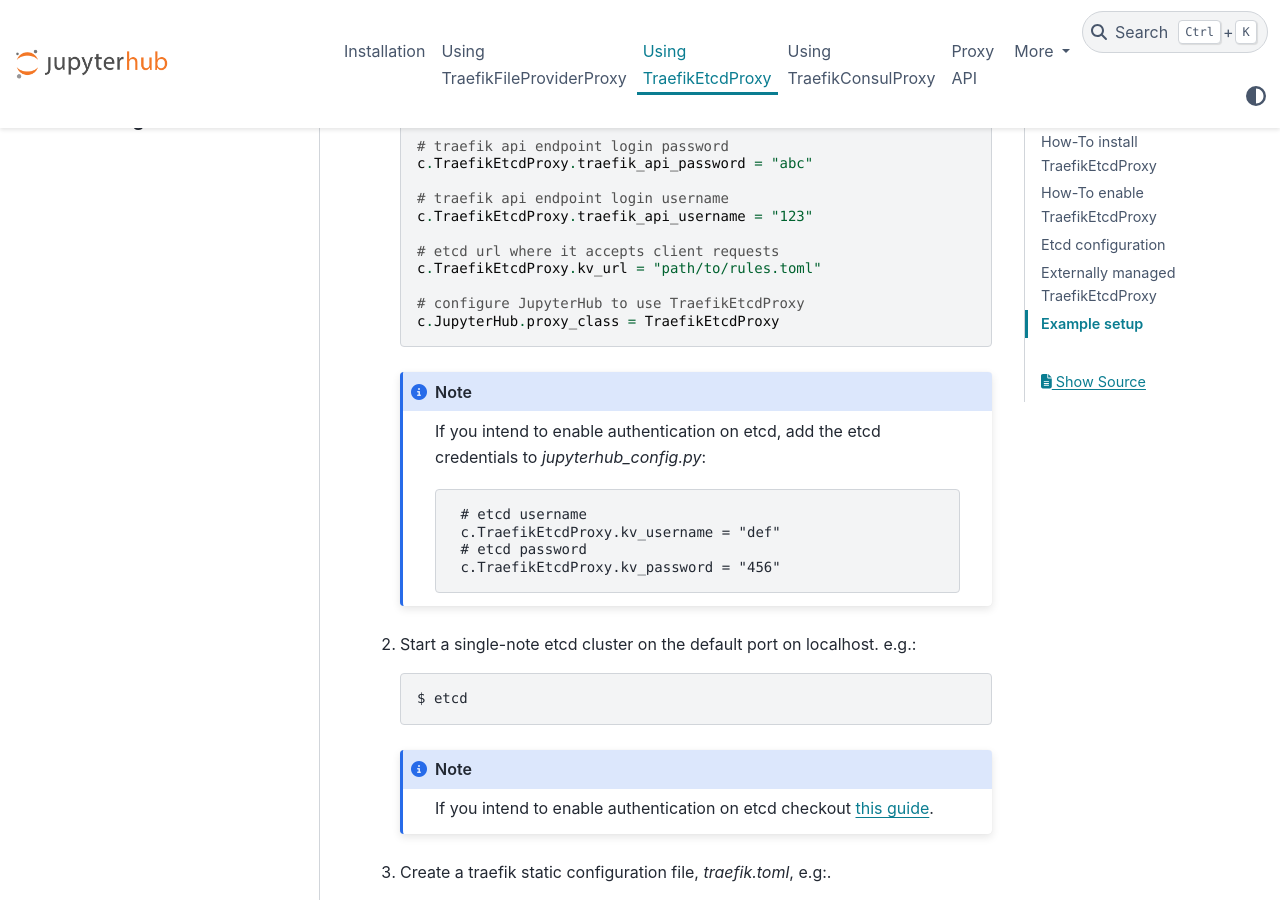
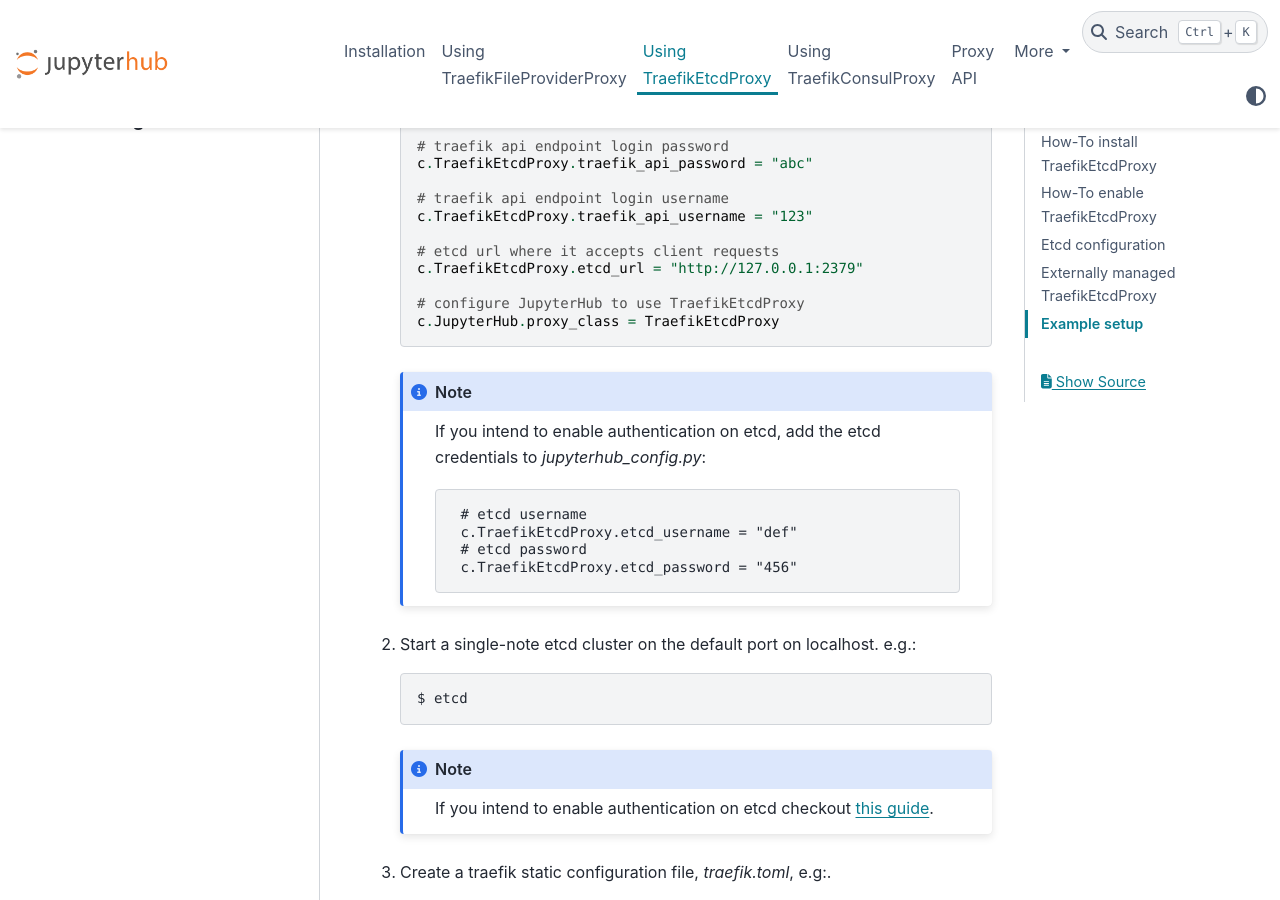
Before and after one commit to jupyterhub/traefik-proxy, a Sphinx documentation site: the page built from docs/source/etcd.md, in a window 1280 px wide and 900 px high, scrolled down 5016 px. Built offline with Sphinx 7.4.7 and the PyData theme 0.15.4, drawn with Linux system fonts in a browser that asks for light colours; some of the changed text lies outside the part shown.

Commit message:
consistent config for etcd/consule
avoid using generic `kv_` prefix for _not_ generic config like url, username, password

````diff
--- a/docs/source/etcd.md
+++ b/docs/source/etcd.md
@@ -69,14 +69,14 @@
 3. By **default**, TraefikEtcdProxy assumes etcd accepts client requests on the official **default** etcd port `2379` for client requests.
 
     ```python
-    c.TraefikEtcdProxy.kv_url = "http://127.0.0.1:2379"
+    c.TraefikEtcdProxy.etcd_url = "http://127.0.0.1:2379"
     ```
 
     If the etcd cluster is deployed differently than using the etcd defaults, then you **must** pass the etcd url to the proxy using
-    the `kv_url` option in *jupyterhub_config.py*:
+    the `etcd_url` option in *jupyterhub_config.py*:
 
     ```python
-    c.TraefikEtcdProxy.kv_url = "scheme://hostname:port"
+    c.TraefikEtcdProxy.etcd_url = "scheme://hostname:port"
     ```
 
 ```{note}
@@ -87,12 +87,12 @@
    some etcd configuration details, such as:
    * etcd **address** where it accepts client requests
      ```
-     c.TraefikEtcdProxy.kv_url="scheme://hostname:port"
+     c.TraefikEtcdProxy.etcd_url="scheme://hostname:port"
      ```
    * etcd **credentials** (if etcd has authentication enabled)
      ```
-     c.TraefikEtcdProxy.kv_username="abc"
-     c.TraefikEtcdProxy.kv_password="123"
+     c.TraefikEtcdProxy.etcd_username="abc"
+     c.TraefikEtcdProxy.etcd_password="123"
      ```
 
 2. Etcd has two API versions: the API V3 and the API V2. Traefik suggests using Etcd API V3,
@@ -124,15 +124,15 @@
    c.TraefikEtcdProxy.should_start = False
 
    # if not the default:
-   c.TraefikEtcdProxy.kv_url = "http://etcd-host:2379"
+   c.TraefikEtcdProxy.etcd_url = "http://etcd-host:2379"
 
    # traefik api credentials
    c.TraefikEtcdProxy.traefik_api_username = "abc"
    c.TraefikEtcdProxy.traefik_api_password = "123"
 
    # etcd credentials
-   c.TraefikEtcdProxy.kv_username = "def"
-   c.TraefikEtcdProxy.kv_password = "456"
+   c.TraefikEtcdProxy.etcd_username = "def"
+   c.TraefikEtcdProxy.etcd_password = "456"
    ```
 
 3. Create a *toml* file with traefik's desired static configuration
@@ -207,7 +207,7 @@
    c.TraefikEtcdProxy.traefik_api_username = "123"
 
    # etcd url where it accepts client requests
-   c.TraefikEtcdProxy.kv_url = "path/to/rules.toml"
+   c.TraefikEtcdProxy.etcd_url = "http://127.0.0.1:2379"
 
    # configure JupyterHub to use TraefikEtcdProxy
    c.JupyterHub.proxy_class = TraefikEtcdProxy
@@ -218,9 +218,9 @@
     If you intend to enable authentication on etcd, add the etcd credentials to *jupyterhub_config.py*:
 
         # etcd username
-        c.TraefikEtcdProxy.kv_username = "def"
+        c.TraefikEtcdProxy.etcd_username = "def"
         # etcd password
-        c.TraefikEtcdProxy.kv_password = "456"
+        c.TraefikEtcdProxy.etcd_password = "456"
     ```
 
 2. Start a single-note etcd cluster on the default port on localhost. e.g.:
````
Also changed, not shown: docs/source/consul.md (+12 -12 lines), docs/source/file.md (+4 -6 lines), 5 other files.
